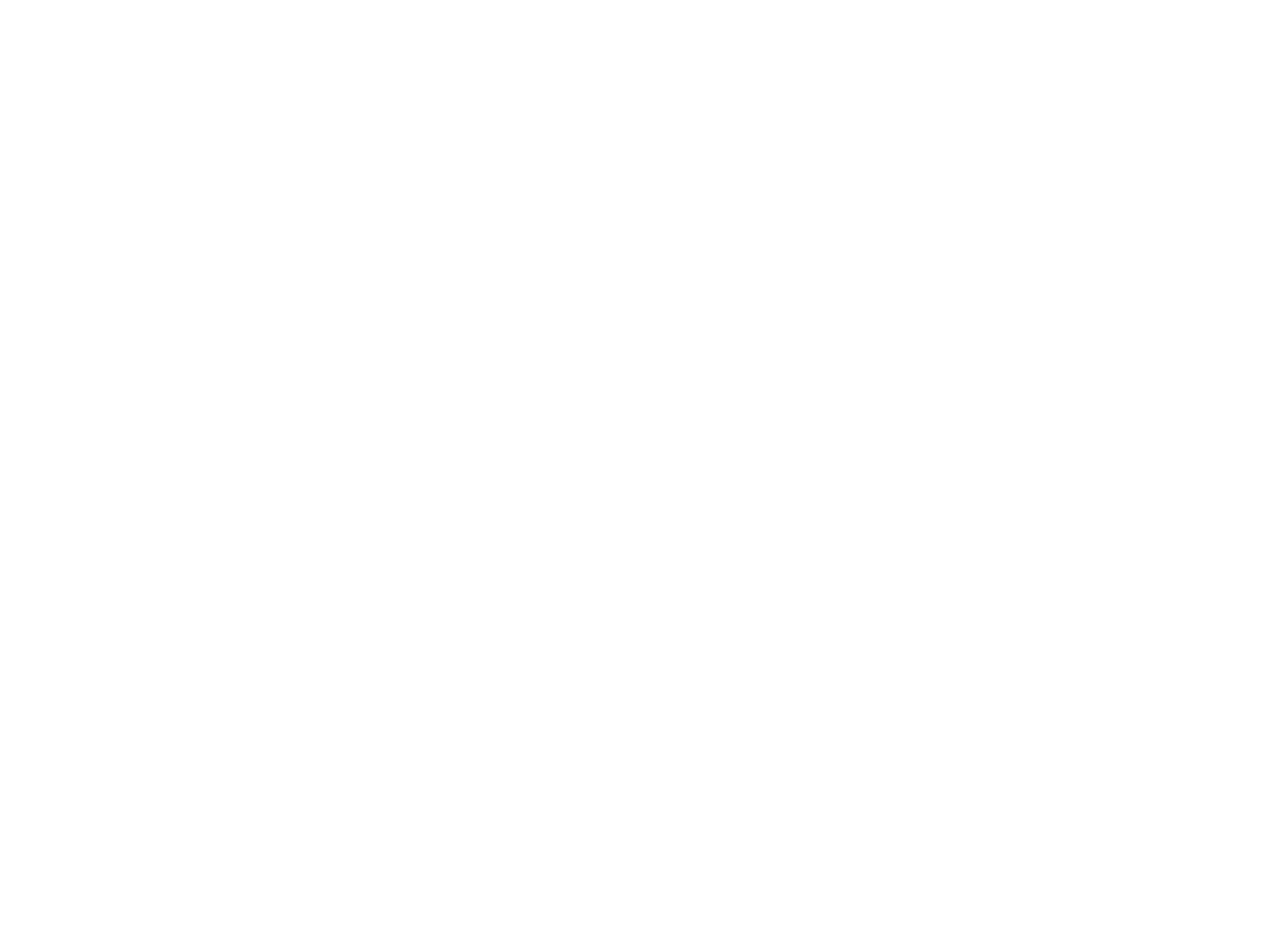
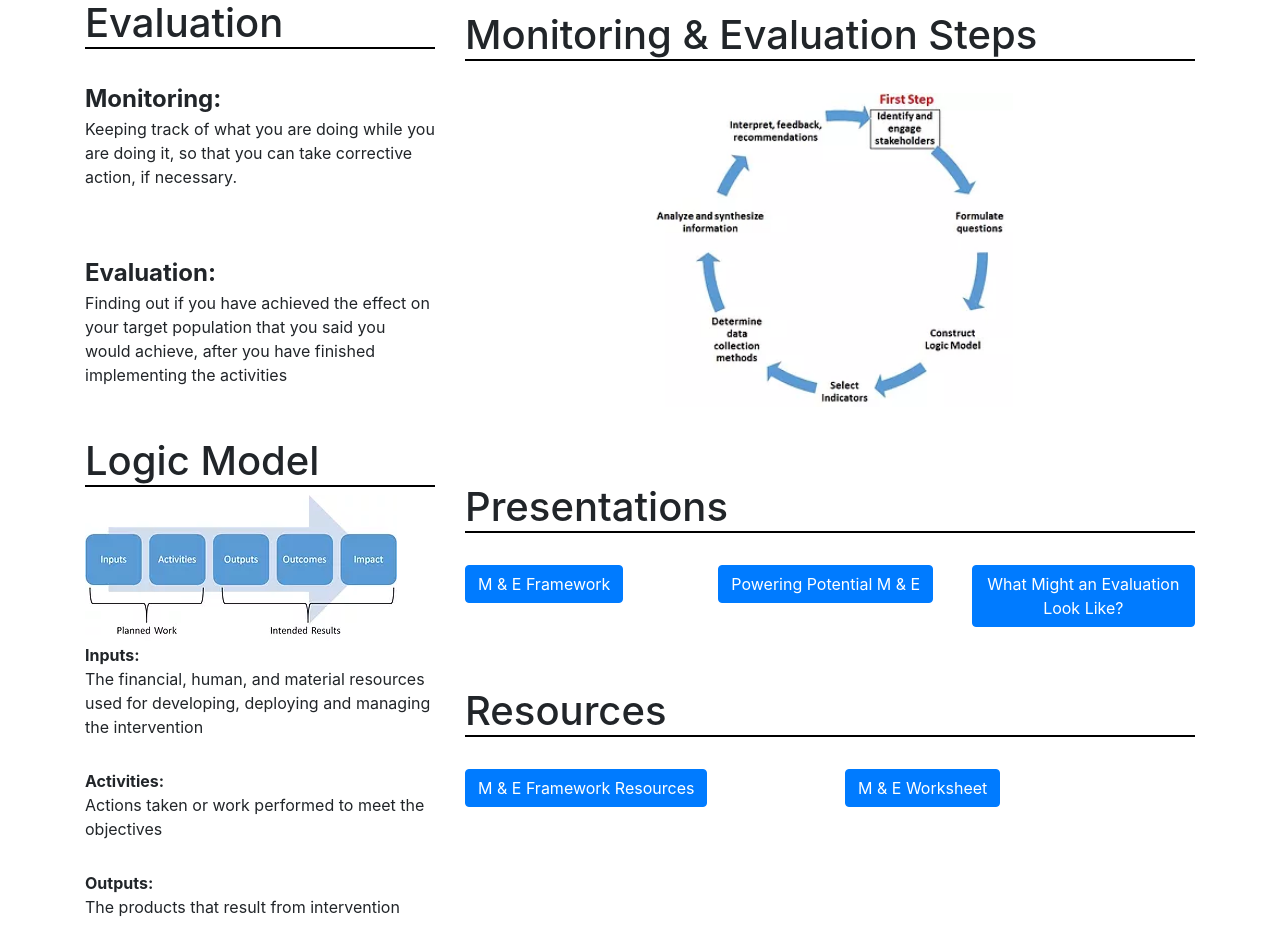
Before and after one commit to sean-slaughter/repdoducible-scientific-solutions, a React (Create React App) app: page /monitoringevaluation in a window 1280 px wide. Shown: the part 276-1212 px from the top of the page. Before the commit the page ends 800 px from the top, so only its background shows below. Built offline with nearby package versions, Linux system fonts and the light colour scheme.

Commit message:
Finish Monitoring Evaluation section

```diff
--- a/src/containers/MonitoringEvaluation.js
+++ b/src/containers/MonitoringEvaluation.js
@@ -1,9 +1,90 @@
 import React from 'react'
+import { Button, Col, Container, Image, Row } from 'react-bootstrap'
 
 export default function MonitoringEvaluation() {
     return (
         <div>
-           Monitoring &amp; Evaluation
+           <Container style={{marginTop: 50}}>
+           <Row>
+                <Col className="about-col-right" sm={12} md={4}>
+
+                    <h1>Monitoring &amp; Evaluation</h1>
+                    <br/>
+                    <p>
+                        <b>Monitoring:</b>
+                        <br/>
+                         <p className="smaller">Keeping track of what you are doing while you are doing it, so that you can take corrective action, if necessary.
+                        <br/></p>
+                        <br/>
+                        <b>Evaluation:</b>
+                        <br/>
+                        <p className="smaller">Finding out if you have achieved the effect on your target population that you said you would achieve,
+                        after you have finished implementing the activities</p>
+                    </p>
+                    <h1 style={{marginTop: 50}}>Logic Model</h1>
+                    <Image src="/LogicModel.webp" fluid/>
+                    <b>Inputs:</b>
+                        <br/>
+                        <p className="smaller">The financial, human, and material resources used for developing, deploying and managing the intervention</p>
+                    <b>Activities:</b>
+                    <br/>
+                    <p className="smaller">Actions taken or work performed to meet the objectives</p>
+                    <b>Outputs:</b>
+                        <br/>
+                        <p className="smaller">The products that result from intervention</p>
+                    <b>Outcomes:</b>
+                    <br/>
+                    <p className="smaller">The results of the program or changes that occur either immediately or some time after activities are completed</p>
+                    <b>Impact:</b>
+                        <br/>
+                     <p className="smaller">The wider effect of the program on long-term consequences</p>
+
+
+                </Col>
+                <Col className="about-col"sm={12} md={8}>
+                    <Row className="align-items-center justify-content-center">
+                        <Col className="about-col"sm={12}>
+                            <h1>Monitoring &amp; Evaluation Steps</h1>
+                            <br/>
+                            <p>
+                                <Image className="d-block mx-auto img-fluid w-50" src="/monitoringevaluation.webp" fluid/>
+                            </p>
+                        </Col>
+                    </Row>
+                    <Row>
+                        <Col className="about-col"sm={12}>
+                           <h1> Presentations</h1>
+                            <br/>
+                            <Row>
+                                <Col>
+                                <Button href="https://150f716c-2597-47c4-b267-f8914e49bec0.filesusr.com/ugd/a6f5ed_9659abae5f834339ad659b16fed79e5c.pdf">M &amp; E Framework</Button>
+                                </Col>
+                                <Col>
+                                <Button href="https://150f716c-2597-47c4-b267-f8914e49bec0.filesusr.com/ugd/a6f5ed_50493217d084460e9712c6f82087f9f5.pdf">Powering Potential M &amp; E</Button>
+                                </Col>
+                                <Col>
+                                <Button href="https://150f716c-2597-47c4-b267-f8914e49bec0.filesusr.com/ugd/a6f5ed_b6cb1ffad7be4cb0bdb8a298259c2a0d.pdf">What Might an Evaluation Look Like?</Button>
+                                </Col>
+                            </Row>
+                        </Col>
+                    </Row>
+                    <Row>
+                        <Col className="about-col"sm={12}>
+                            <h1> Resources</h1>
+                            <br/>
+                            <Row>
+                                <Col>
+                                <Button href="https://150f716c-2597-47c4-b267-f8914e49bec0.filesusr.com/ugd/a6f5ed_6ea09973abe54de0b82624828d1b8d2c.pdf">M &amp; E Framework Resources</Button>
+                                </Col>
+                                <Col>
+                                <Button href="https://150f716c-2597-47c4-b267-f8914e49bec0.filesusr.com/ugd/a6f5ed_ea6584a974f6470bb92e62b966737c27.pdf">M &amp; E Worksheet</Button>
+                                </Col>
+                            </Row>
+                        </Col>
+                    </Row>
+                </Col>
+            </Row>
+           </Container>
         </div>
     )
 }
--- a/src/containers/Services.js
+++ b/src/containers/Services.js
@@ -18,7 +18,7 @@
                 <Row className="justify-content-center">
                     <Col xs={12} md={4}>
                         <h2>Monitoring &amp; Evaluation</h2>
-                        <p className="services">Monitoring and Evaluation (M &amp; E) is a process that helps improve performance
+                        <p className="smaller">Monitoring and Evaluation (M &amp; E) is a process that helps improve performance
                             and achieve desired goals and objectives through improvement in outputs,
                             outcomes, and impact. Our members are adept in developing M &amp; E framework
                             including key performance indicators to help improve project/program
@@ -26,13 +26,13 @@
                     </Col>
                     <Col xs={12} md={4}>
                         <h2>Teaching and Training</h2>
-                        <p className="services">Our team is adept is several statistical softwares, such as SPSS, SAS, JMP and R,
+                        <p className="smaller">Our team is adept is several statistical softwares, such as SPSS, SAS, JMP and R,
                             and have trained professionals and students in quality data collection,
                             management and analysis. </p>
                     </Col>
                     <Col xs={12} md={4}>
                         <h2>Project Implementation</h2>
-                        <p className="services">Thorough planning and trained team members are key for a successful project.
+                        <p className="smaller">Thorough planning and trained team members are key for a successful project.
                             We have a lot of experience in health-related projects
                             from a phase of conceptualization, planning, implementation and completion. </p>
                     </Col>
@@ -40,7 +40,7 @@
                 <Row className="justify-content-center">
                     <Col xs={12} md={4}>
                         <h2>Survey Designs</h2>
-                        <p className="services">Surveys are one of the important tools that comprise
+                        <p className="smaller">Surveys are one of the important tools that comprise
                         of measurement procedures involving asking questions from respondents.
                          Careful and thorough designing of surveys is critical for conducting good research.
                          Our team is extremely competent and has extensive experiencing in
@@ -48,25 +48,24 @@
                     </Col>
                     <Col xs={12} md={4}>
                         <h2>Proposal/Paper Writing</h2>
-                        <p className="services">We have extensive experience in proposal and manuscript writing.
+                        <p className="smaller">We have extensive experience in proposal and manuscript writing.
                          Several manuscripts are published in high-impact factor peer-reviewed journals,
                          like American Journal of Epidemiology, AIDS, and Journal of Infection. </p>
                     </Col>
                     <Col xs={12} md={4}>
                         <h2>Disease Surveillance</h2>
-                        <p className="services">Surveillance is ongoing and systematic collection, analysis,
+                        <p className="smaller">Surveillance is ongoing and systematic collection, analysis,
                         interpretation and dissemination of health information.
                         Depending upon the available resources and needs, setting up a
                          disease surveillance is helpful in determining the incidence/new
                          cases of a disease. Our team is experienced in developing disease surveillance in different settings.  </p>
                     </Col>
                     <Col xs={12} md={4}>
-                        <h2>Disease Surveillance</h2>
-                        <p className="services">Surveillance is ongoing and systematic collection, analysis,
-                        interpretation and dissemination of health information.
-                        Depending upon the available resources and needs, setting up a
-                         disease surveillance is helpful in determining the incidence/new
-                         cases of a disease. Our team is experienced in developing disease surveillance in different settings.  </p>
+                        <h2>Artificial Intelligence</h2>
+                        <p className="smaller">Artificial Intelligence (AI) is development of human-like artificial
+                        intelligence that can perceive, reason, learn or process natural language.
+                        Employees and customer experiences can be enhanced by creating workflows that utilize AI and data.
+                        Our team has experience in streamlining and improving processes through in-depth use of AI. </p>
                     </Col>
                 </Row>
             </Container>
--- a/src/index.css
+++ b/src/index.css
@@ -33,7 +33,7 @@
   font-size: 1.5rem;
 }
 
-p.services{
+p.smaller{
   font-size: 1rem;
   margin-bottom: 30px;
 }
```
Also changed, not shown: public/LogicModel.webp (added), public/monitoringevaluation.webp (added).
